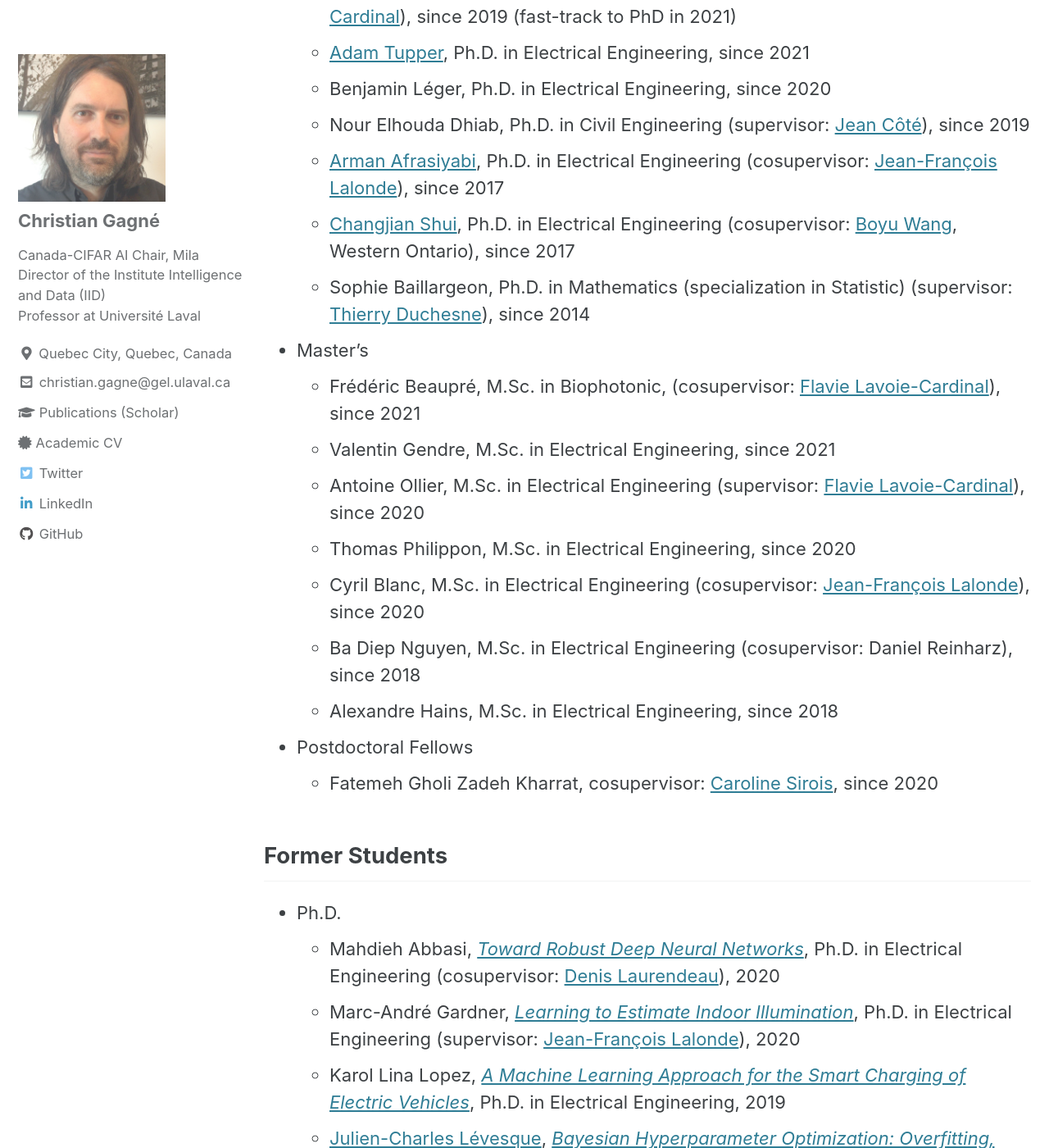
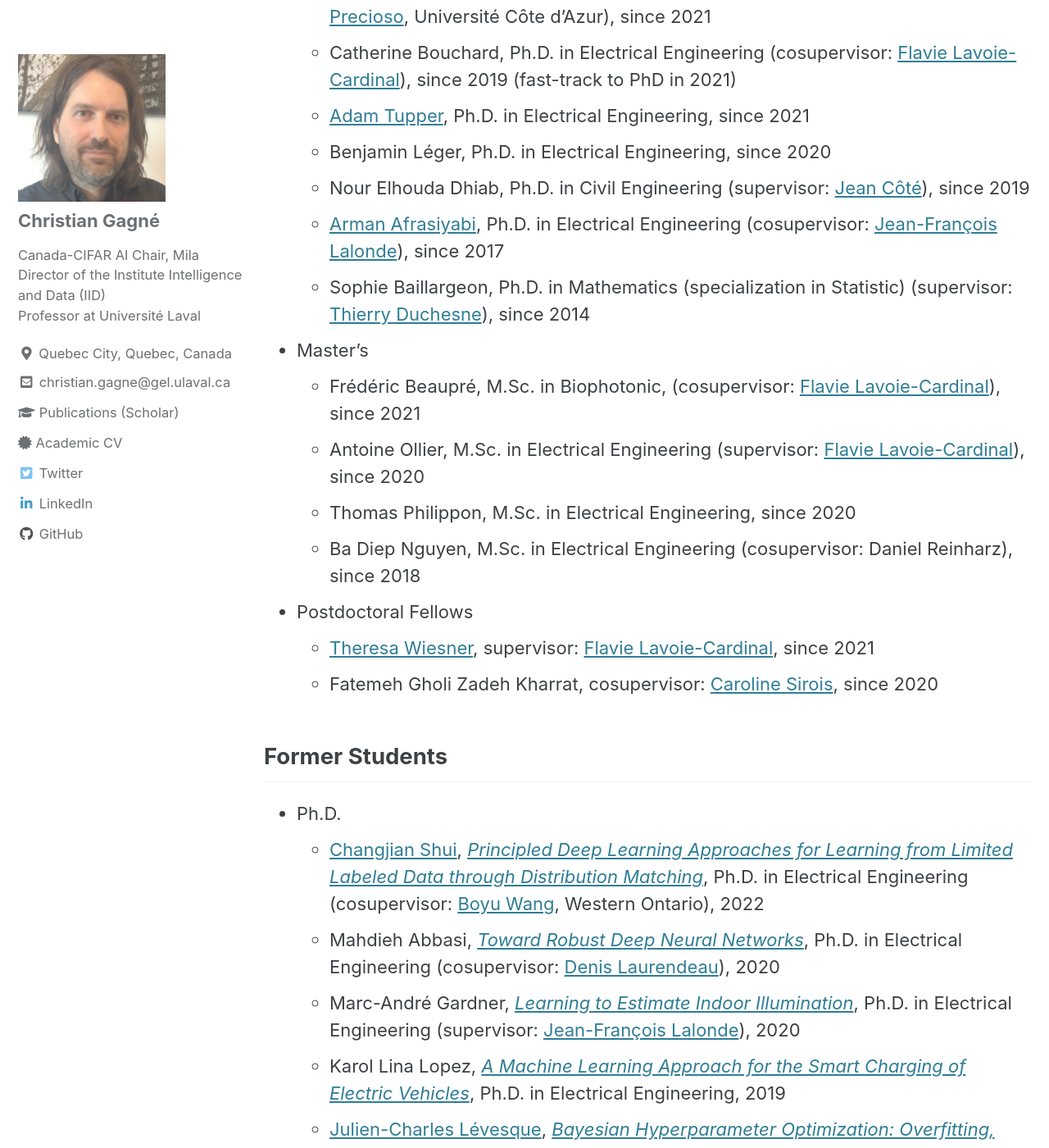
Before and after one commit to chgagne/english, a Jekyll site: the page built from _pages/students.md, in a window 1280 px wide and 1400 px high, scrolled down 481 px. Shown: the whole window at 82% size. Built offline with Jekyll 4.4.1, drawn with Linux system fonts in a browser that asks for light colours; cached includes are drawn as plain includes; some of the changed text lies outside the part shown.

Commit message:
Révision liste d'étudiants.

```diff
--- a/_pages/students.md
+++ b/_pages/students.md
@@ -13,23 +14,21 @@ title: "Students"
     - Benjamin Léger, Ph.D. in Electrical Engineering, since 2020
     - Nour Elhouda Dhiab, Ph.D. in Civil Engineering (supervisor: [Jean Côté](https://www.gci.ulaval.ca/departement-et-professeurs/professeurs-et-personnel/professeurs/fiche/show/cote-jean/)), since 2019
     - [Arman Afrasiyabi](https://armanafrasiyabi.github.io/), Ph.D. in Electrical Engineering (cosupervisor: [Jean-François Lalonde](http://vision.gel.ulaval.ca/~jflalonde/)), since 2017
-    - [Changjian Shui](https://cjshui.github.io/), Ph.D. in Electrical Engineering (cosupervisor: [Boyu Wang](https://sites.google.com/site/borriewang/), Western Ontario), since 2017
     - Sophie Baillargeon, Ph.D. in Mathematics (specialization in Statistic) (supervisor: [Thierry Duchesne](https://www.mat.ulaval.ca/departement-et-professeurs/direction-personnel-et-etudiants/professeurs/fiche-de-professeur/show/duchesne-thierry/)), since 2014
 - Master's
     - Frédéric Beaupré, M.Sc. in Biophotonic, (cosupervisor: [Flavie Lavoie-Cardinal](https://cervo.ulaval.ca/fr/flavie-lavoie-cardinal)), since 2021
-    - Valentin Gendre, M.Sc. in Electrical Engineering, since 2021
     - Antoine Ollier, M.Sc. in Electrical Engineering (supervisor: [Flavie Lavoie-Cardinal](https://cervo.ulaval.ca/fr/flavie-lavoie-cardinal)), since 2020
     - Thomas Philippon, M.Sc. in Electrical Engineering, since 2020
-    - Cyril Blanc, M.Sc. in Electrical Engineering (cosupervisor: [Jean-François Lalonde](http://vision.gel.ulaval.ca/~jflalonde/)), since 2020
     - Ba Diep Nguyen, M.Sc. in Electrical Engineering (cosupervisor: Daniel Reinharz), since 2018
-    - Alexandre Hains, M.Sc. in Electrical Engineering, since 2018
 - Postdoctoral Fellows
+    - [Theresa Wiesner](https://wiesnertheresa.github.io/), supervisor: [Flavie Lavoie-Cardinal](https://cervo.ulaval.ca/fr/flavie-lavoie-cardinal), since 2021
     - Fatemeh Gholi Zadeh Kharrat, cosupervisor: [Caroline Sirois](http://www.crchudequebec.ulaval.ca/recherche/chercheurs/caroline-sirois/), since 2020
 
 
 ## Former Students
 
 - Ph.D.
+    - [Changjian Shui](https://cjshui.github.io/), [*Principled Deep Learning Approaches for Learning from Limited Labeled Data through Distribution Matching*](http://hdl.handle.net/20.500.11794/73028), Ph.D. in Electrical Engineering (cosupervisor: [Boyu Wang](https://sites.google.com/site/borriewang/), Western Ontario), 2022
     - Mahdieh Abbasi, [*Toward Robust Deep Neural Networks*](http://hdl.handle.net/20.500.11794/67766), Ph.D. in Electrical Engineering (cosupervisor: [Denis Laurendeau](https://www.gelgif.ulaval.ca/departement-et-professeurs/personnel-et-professeurs/professeurs/fiche/show/laurendeau-denis/)), 2020
     - Marc-André Gardner, [*Learning to Estimate Indoor Illumination*](http://hdl.handle.net/20.500.11794/67302), Ph.D. in Electrical Engineering (supervisor: [Jean-François Lalonde](http://vision.gel.ulaval.ca/~jflalonde/)), 2020
     - Karol Lina Lopez, [*A Machine Learning Approach for the Smart Charging of Electric Vehicles*](http://hdl.handle.net/20.500.11794/34741), Ph.D. in Electrical Engineering, 2019
@@ -42,7 +41,8 @@ title: "Students"
     - [Meysam Argany](https://profile.ut.ac.ir/en/~argany), [*Development of a GIS-based method for sensor network deployment and coverage optimization*](http://hdl.handle.net/20.500.11794/25829), Ph.D. in Geomatic Sciences (supervisor: [Mir Abolfazl Mostafavi](https://www.scg.ulaval.ca/mir-abolfazl-mostafavi)), 2015
     - Darwin Brochero, [*Hydroinformatics and diversity in hydrological ensemble prediction systems*](http://hdl.handle.net/20.500.11794/24547), Ph.D. in Water Engineering (supervisor: [François Anctil](https://www.gci.ulaval.ca/departement-et-professeurs/professeurs-et-personnel/professeurs/fiche/show/anctil-francois/)), 2013
 - Master's
-    - Mohamed Abderrahmen Abid, *Diverse Image Generation with Very Low Resolution Conditioning*, M.Sc. in Electrical Engineering, 2021
+    - Cyril Blanc, [*Caractérisation automatique d'immeuble depuis une image de façade*](http://hdl.handle.net/20.500.11794/73352), M.Sc. in Electrical Engineering (cosupervisor: [Jean-François Lalonde](http://vision.gel.ulaval.ca/~jflalonde/)), 2022
+    - Mohamed Abderrahmen Abid, [*Diverse Image Generation with Very Low Resolution Conditioning*](http://hdl.handle.net/20.500.11794/70396), M.Sc. in Electrical Engineering, 2021
     - Gabriel Leclerc, [*Apprendre de données positives et non étiquetées: application à la segmentation et la détection d’événements calciques*](http://hdl.handle.net/20.500.11794/69813), M.Sc. in Electrical Engineering (cosupervisor: [Flavie Lavoie-Cardinal](https://cervo.ulaval.ca/fr/flavie-lavoie-cardinal)), 2021
     - [Hugo Siqueira Gomes](https://hugodovs.github.io/), [*Meta Learning for Population-Based Algorithms in Black-box Optimization*](http://hdl.handle.net/20.500.11794/68764), M.Sc. in Electrical Engineering, 2021
     - [Louis-Émile Robitaille](https://l3robot.github.io/), [*Réseaux de neurones pour l’apprentissage de la préférence en microscopie super-résolution*](http://hdl.handle.net/20.500.11794/68744), M.Sc. in Electrical Engineering (cosupervisors : [Audrey Durand](https://audurand.wordpress.com/) and [Flavie Lavoie-Cardinal](https://cervo.ulaval.ca/fr/flavie-lavoie-cardinal)), 2021
```
Also changed, not shown: other parts of _pages/students.md (+1 -0 lines).
